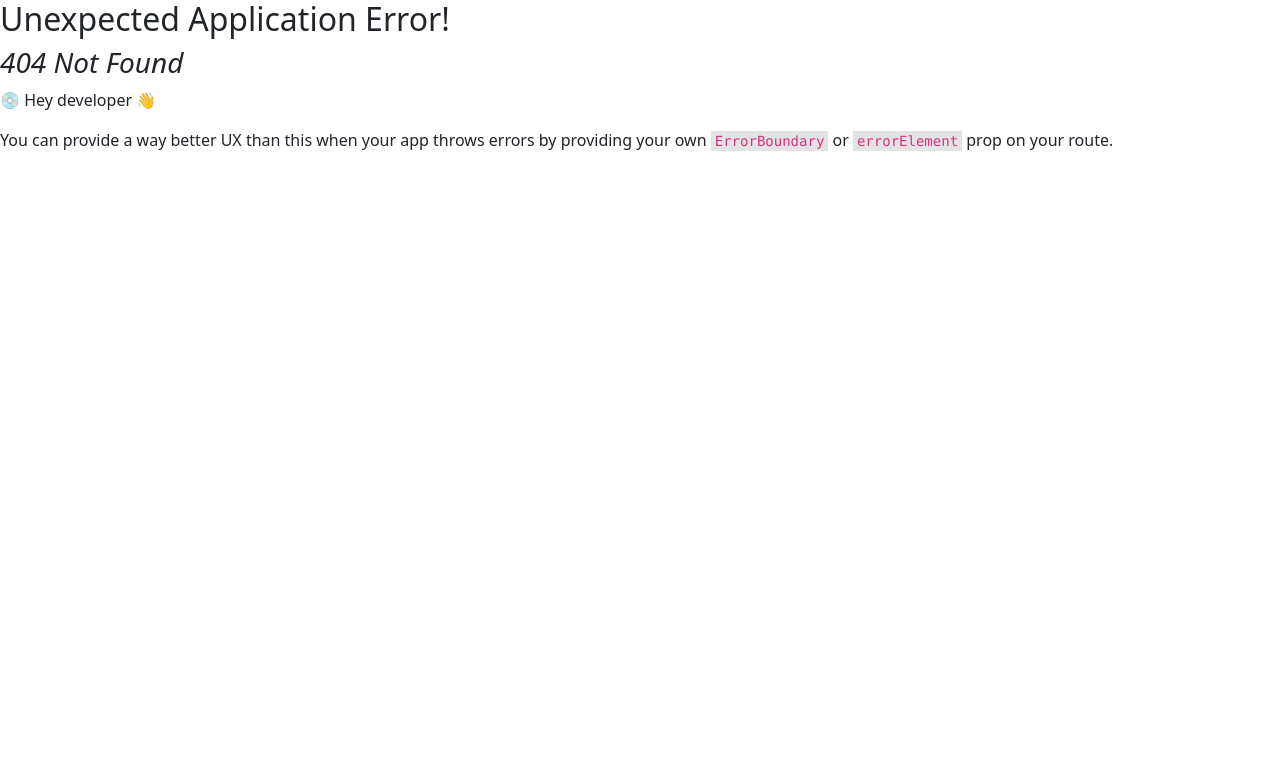
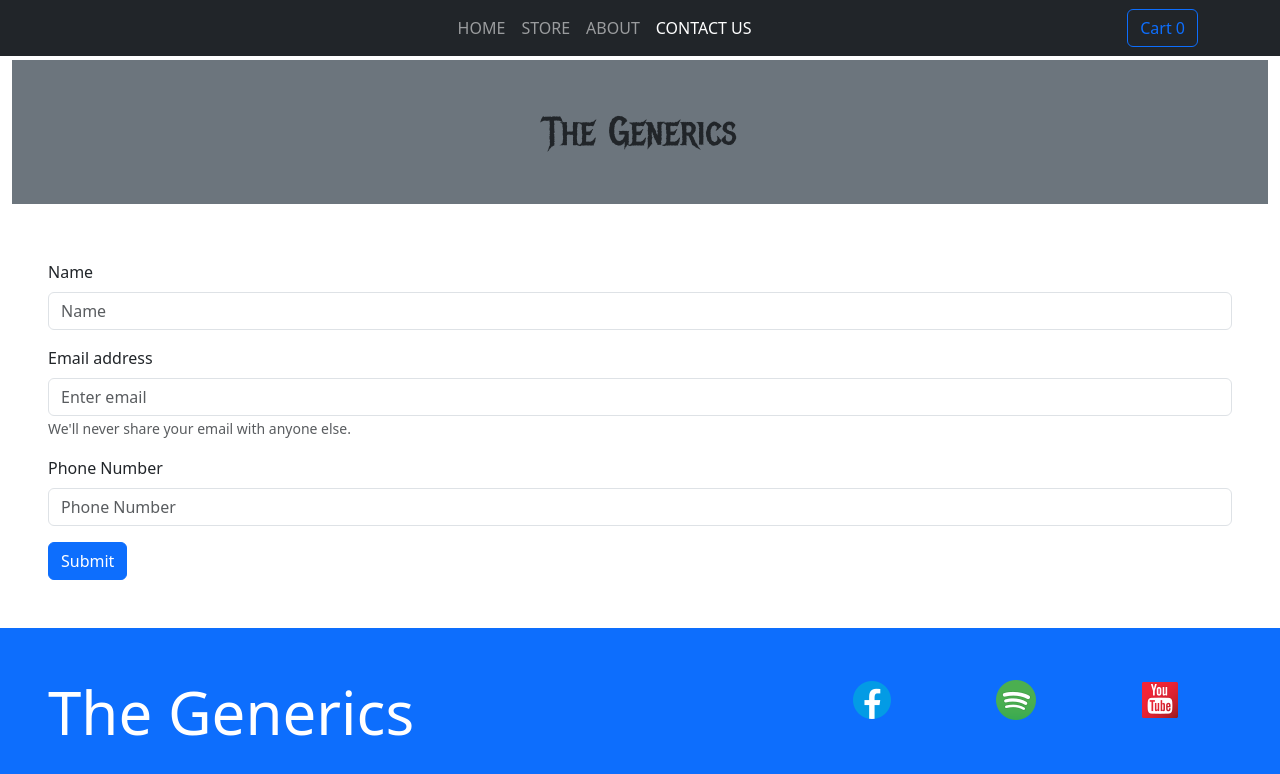
Before and after one commit to Sankaranarayanankm/Sharpner-Ecommerce, a React (Create React App) app: page /contact in a window 1280 px wide. Before the commit this address had no page. Shown: the top 774 px of the page. Built offline with nearby package versions, Linux system fonts and the light colour scheme; the HTML template or start-up script is replaced by a standard one.

Commit message:
added contact us page

```diff
--- a/src/App.js
+++ b/src/App.js
@@ -2,11 +2,13 @@ import { RouterProvider, createBrowserRouter } from "react-router-dom";
 import CartPage from "./pages/CartPage";
 import AboutPage from "./pages/AboutPage";
 import HomePage from "./pages/HomePage";
+import ContactUS from "./pages/ContactUS";
 
 const router = createBrowserRouter([
   { path: "/", element: <HomePage /> },
   { path: "/about", element: <AboutPage /> },
   { path: "/store", element: <CartPage /> },
+  { path: "/contact", element: <ContactUS /> },
 ]);
 
 const App = () => {
--- a/src/Components/Header/Header.js
+++ b/src/Components/Header/Header.js
@@ -5,10 +5,8 @@ import { NavLink } from "react-router-dom";
 
 const Header = (props) => {
   const cartCtx = useContext(cartContext);
-  console.log(props);
   const { show } = props;
   const totalItems = cartCtx.items.reduce((curr, item) => {
-    console.log(item);
     return curr + item.quantity;
   }, 0);
   return (
@@ -24,6 +22,9 @@ const Header = (props) => {
             </NavLink>
             <NavLink to="/about" className="nav-link ml-2">
               ABOUT
+            </NavLink>
+            <NavLink to="/contact" className="nav-link ml-2">
+              CONTACT US
             </NavLink>
           </Nav>
           <Button onClick={show} variant="outline-primary">
--- /dev/null
+++ b/src/pages/ContactUS.js
@@ -0,0 +1,92 @@
+import React, { useState } from "react";
+import Header from "../Components/Header/Header";
+import Footer from "../Components/Footer/Footer";
+import { Button, Form } from "react-bootstrap";
+
+const ContactUS = () => {
+  const [data, setData] = useState({
+    name: "",
+    email: "",
+    number: "",
+  });
+  const changeHandler = (event) => {
+    const { name, value } = event.target;
+    setData((item) => {
+      return {
+        ...item,
+        [name]: value,
+      };
+    });
+  };
+  const submitHandler = (event) => {
+    event.preventDefault();
+    const postData = async () => {
+      const response = await fetch(
+        "https://react-sharpner-default-rtdb.firebaseio.com/node.json",
+        {
+          method: "POST",
+          body: JSON.stringify(data),
+          headers: {
+            "Content-Type": "application/json",
+          },
+        }
+      );
+      if (!response.ok) throw new Error("Failed to post data");
+    };
+    try {
+      postData();
+    } catch (error) {
+      console.log(error);
+    }
+  };
+
+  return (
+    <>
+      <Header />
+      <Form onSubmit={submitHandler} className="m-5">
+        <Form.Group className="mb-3">
+          <Form.Label>Name </Form.Label>
+          <Form.Control
+            name="name"
+            onChange={changeHandler}
+            value={data.name}
+            type="text"
+            placeholder="Name"
+          />
+        </Form.Group>
+
+        <Form.Group className="mb-3">
+          <Form.Label>Email address</Form.Label>
+          <Form.Control
+            name="email"
+            onChange={changeHandler}
+            value={data.email}
+            type="email"
+            placeholder="Enter email"
+          />
+          <Form.Text className="text-muted">
+            We'll never share your email with anyone else.
+          </Form.Text>
+        </Form.Group>
+
+        <Form.Group className="mb-3">
+          <Form.Label>Phone Number</Form.Label>
+          <Form.Control
+            name="number"
+            onChange={changeHandler}
+            value={data.number}
+            type="number"
+            placeholder="Phone Number"
+          />
+        </Form.Group>
+
+        <Button variant="primary" type="submit">
+          Submit
+        </Button>
+      </Form>
+      <Footer />
+    </>
+  );
+};
+
+export default ContactUS;
```
